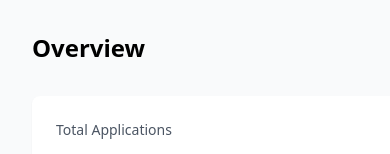
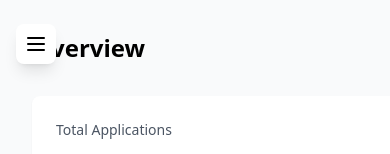
Before and after one commit to arya2004/Pradipti-Portal, a React (Vite) app in the folder client/: page / in a window 390 px wide. Shown: the top 154 px of the page. Built offline with nearby package versions, Linux system fonts and the light colour scheme.

Commit message:
improves responsiveness

```diff
--- a/client/src/App.jsx
+++ b/client/src/App.jsx
@@ -1,23 +1,55 @@
-import React from 'react';
+import React, { useState } from 'react';
 import { BrowserRouter, Routes, Route } from 'react-router-dom';
+import { Menu, X } from 'lucide-react';
 import { Sidebar } from './components/Sidebar';
 import { Dashboard } from './pages/Dashboard';
 import { ProgramManagement } from './pages/ProgramManagement';
 
-function App() {
+export default function App() {
+  const [showMobileSidebar, setShowMobileSidebar] = useState(false);
+
   return (
     <BrowserRouter>
       <div className="flex min-h-screen bg-gray-50">
-        <Sidebar />
+        {/* Mobile menu button */}
+        <button
+          className="md:hidden fixed top-6 left-4 z-50 p-2 bg-white rounded-lg shadow-lg"
+          onClick={() => setShowMobileSidebar(!showMobileSidebar)}
+        >
+          {showMobileSidebar ? (
+            <X className="w-6 h-6" />
+          ) : (
+            <Menu className="w-6 h-6" />
+          )}
+        </button>
+
+        {/* Mobile sidebar overlay */}
+        {showMobileSidebar && (
+          <div
+            className="fixed inset-0 bg-black bg-opacity-50 z-40 md:hidden"
+            onClick={() => setShowMobileSidebar(false)}
+          />
+        )}
+
+        {/* Sidebar */}
+        <div
+          className={`fixed md:static inset-y-0 left-0 transform ${
+            showMobileSidebar ? 'translate-x-0' : '-translate-x-full'
+          } md:translate-x-0 transition-transform duration-200 ease-in-out z-50 md:z-0`}
+        >
+          <Sidebar onClose={() => setShowMobileSidebar(false)} />
+        </div>
+
+        {/* Main content */}
         <main className="flex-1">
-          <Routes>
-            <Route path="/" element={<Dashboard />} />
-            <Route path="/program-management" element={<ProgramManagement />} />
-          </Routes>
+          <div className="md:ml-4"> {/* Changed from md:ml-64 to md:ml-4 */}
+            <Routes>
+              <Route path="/" element={<Dashboard />} />
+              <Route path="/program-management" element={<ProgramManagement />} />
+            </Routes>
+          </div>
         </main>
       </div>
     </BrowserRouter>
   );
 }
-
-export default App;
```
